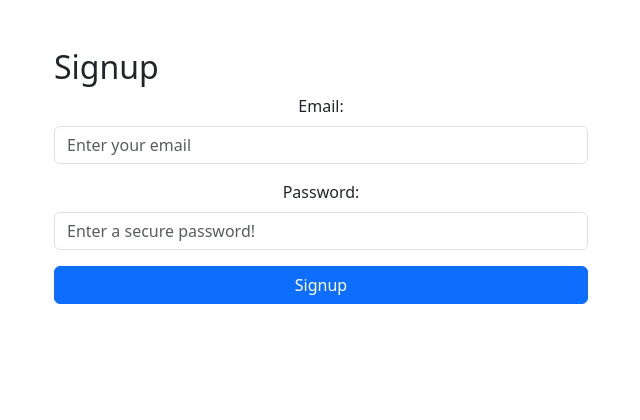
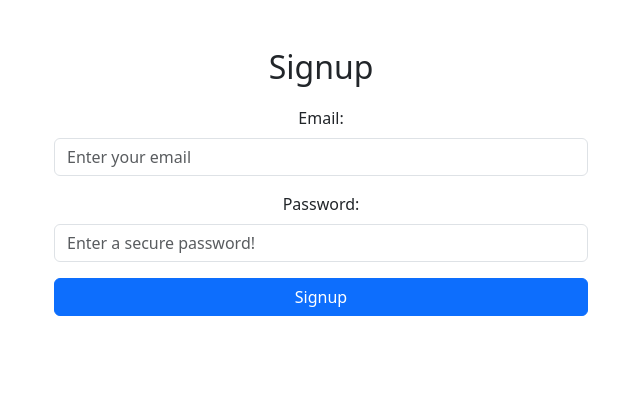
Before and after one commit to intercepted16/zipyy, a Flask app: page /signup in a window 1280 px wide. Shown: the part 56-476 px from the top of the page, without its empty margins (319-959 px from the left). Run offline with Flask 3, Linux system fonts and the light colour scheme.

Commit message:
Update style.css

```diff
--- a/shortener/static/style.css
+++ b/shortener/static/style.css
@@ -61,10 +61,12 @@ nav {
   box-shadow: 0px 0px 10px rgba(221, 212, 212, 0.1);
 }
 
-.login-form h2 .contact-form h2 {
+.login-form h2,
+.contact-form h2 {
   text-align: center;
   margin-bottom: 20px;
 }
+
 
 .bd-placeholder-img {
   font-size: 1.125rem;
```
